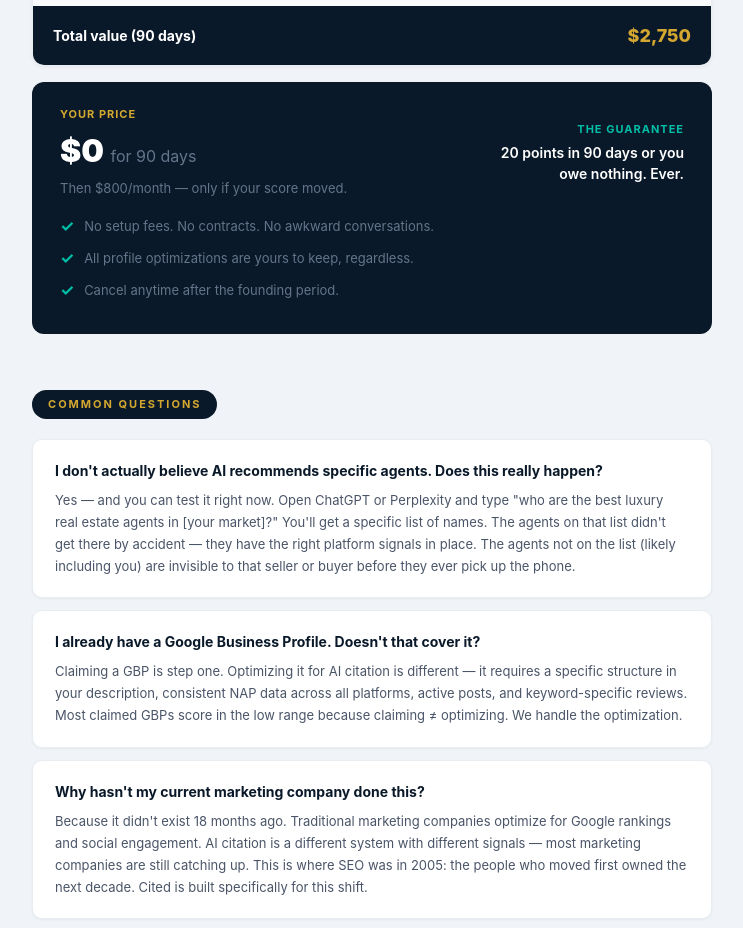
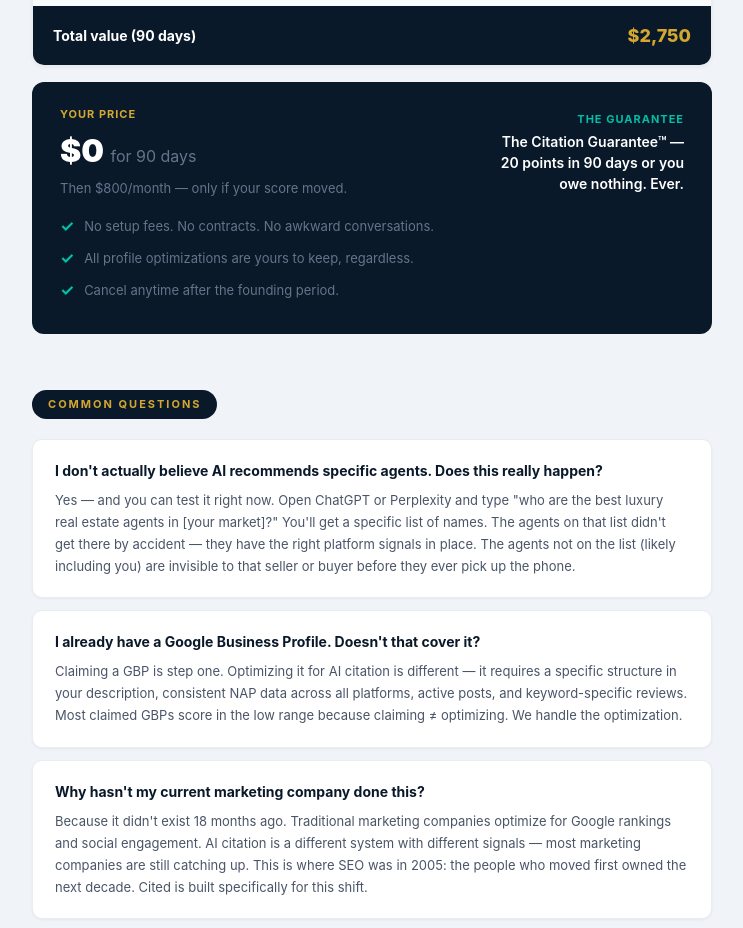
Before and after one commit to radleyraven/cited-dashboard, a Next.js app: page /how-it-works in a window 1280 px wide. Shown: the part 3240-4168 px from the top of the page, without its empty margins (268-1011 px from the left). Built offline with nearby package versions, Linux system fonts and the light colour scheme.

Commit message:
The Citation Guarantee named, added to score page + how-it-works; Reddit strategy + Day 7 email in comms doc

```diff
--- a/src/app/how-it-works/page.tsx
+++ b/src/app/how-it-works/page.tsx
@@ -234,7 +234,7 @@ export default function HowItWorksPage() {
               </div>
               <div style={{ textAlign: 'right' }}>
                 <div style={{ fontSize: '11px', color: '#00BFA6', fontWeight: 700, letterSpacing: '1px', textTransform: 'uppercase', marginBottom: '4px' }}>The Guarantee</div>
-                <div style={{ fontSize: '14px', color: '#fff', fontWeight: 600, maxWidth: '200px', lineHeight: 1.5 }}>20 points in 90 days or you owe nothing. Ever.</div>
+                <div style={{ fontSize: '14px', color: '#fff', fontWeight: 600, maxWidth: '200px', lineHeight: 1.5 }}>The Citation Guarantee™ — 20 points in 90 days or you owe nothing. Ever.</div>
               </div>
             </div>
             {[
--- a/src/app/score/[slug]/page.tsx
+++ b/src/app/score/[slug]/page.tsx
@@ -301,7 +301,7 @@ export default async function ScorePage({ params }: { params: Promise<{ slug: st
             Founding Client Offer
           </div>
           <h2 style={{ fontSize: '20px', fontWeight: 700, color: '#0A1929', margin: '0 0 8px' }}>
-            First 90 days free. No commitment.
+            First 90 days free. Protected by The Citation Guarantee™.
           </h2>
           <p style={{ fontSize: '14px', color: '#64748b', margin: '0 0 24px', lineHeight: 1.6 }}>
             3–5 founding spots available in {market}.<br />
```
